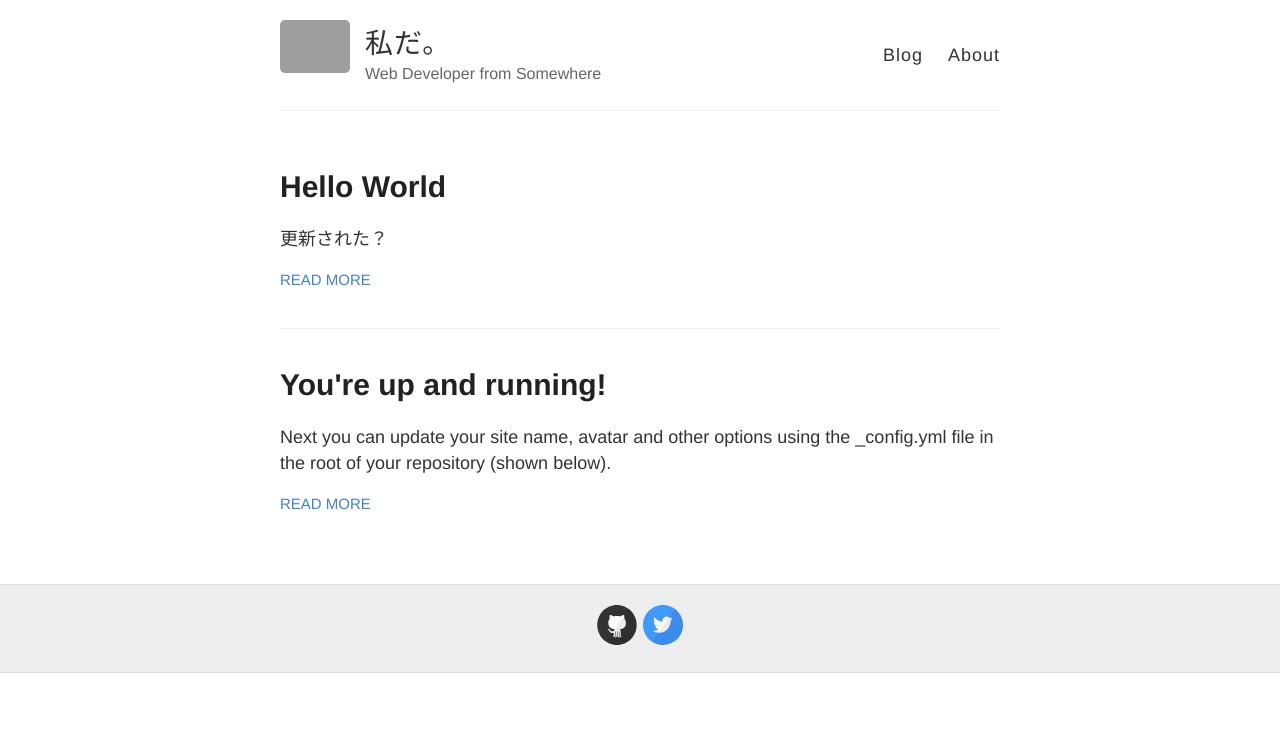
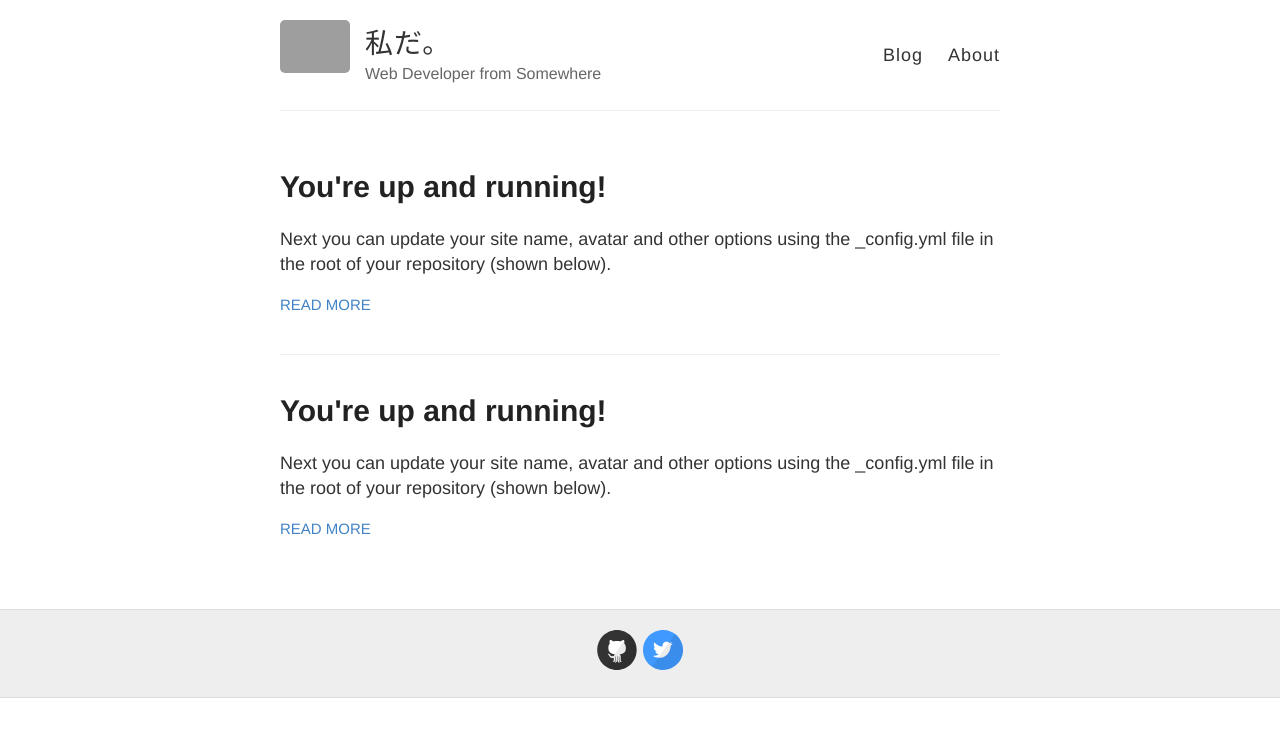
Before and after one commit to nisimakihiroki1205/2016web2-5, a Jekyll site: the page built from index.html, in a window 1280 px wide. Shown: the top 737 px of the page. Built offline with Jekyll 4.4.1, drawn with Linux system fonts in a browser that asks for light colours; grey boxes are pictures that could not be loaded.

Commit message:
Update 2016-10-24-Hello-World.md

```diff
--- a/_posts/2016-10-24-Hello-World.md
+++ b/_posts/2016-10-24-Hello-World.md
@@ -1 +1,11 @@
+---
+layout: post
+title: You're up and running!
+---
+
+Next you can update your site name, avatar and other options using the _config.yml file in the root of your repository (shown below).
+
+![_config.yml]({{ site.baseurl }}/images/config.png)
+
+The easiest way to make your first post is to edit this one. Go into /_posts/ and update the Hello World markdown file. For more instructions head over to the [Jekyll Now repository](https://github.com/barryclark/jekyll-now) on GitHub.
 更新された？
```
